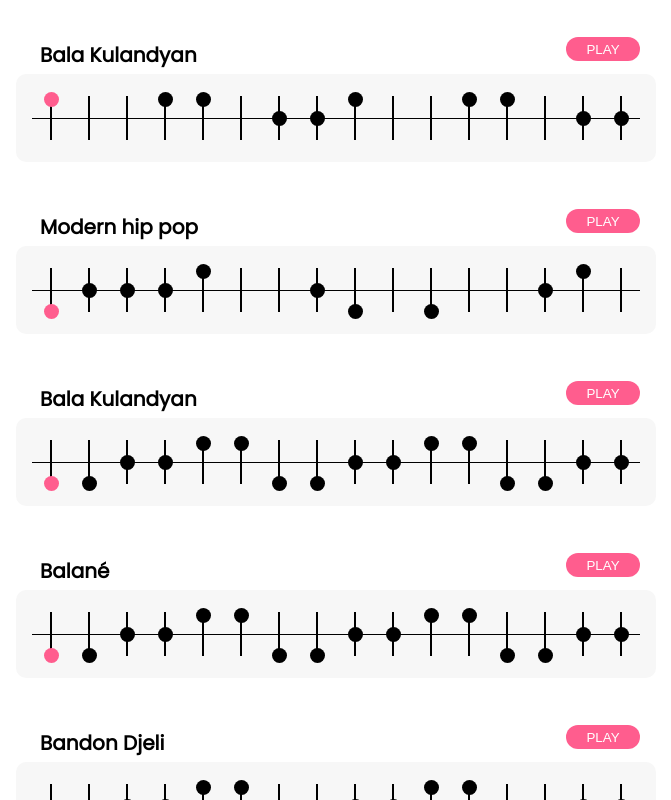
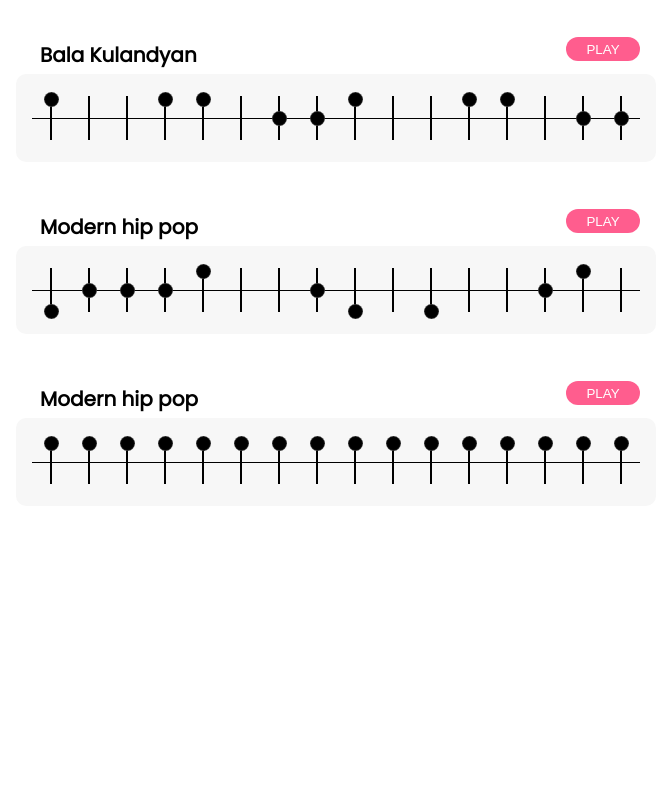
Before and after one commit to Marcobaldessari/djembedb-react, a React (Create React App) app: page / in a window 1280 px wide. Shown: the whole page, without its empty margins (304-975 px from the left). Built offline with nearby package versions, Linux system fonts and the light colour scheme.

Commit message:
improves music player

```diff
--- a/src/components/app.jsx
+++ b/src/components/app.jsx
@@ -2,12 +2,11 @@ import React, { Component, Fragment } from "react";
 import SongCard from "./songCard";
 import { SongsData } from "../songsData";
 import useSound from "use-sound";
-// import fxBass from "../sounds/fxBass.mp3";
-// import fx-tone from '../sounds/fx-tone.mp3';
-// import fx-slap from '../sounds/fx-slap.mp3';
+var uniqid = require("uniqid");
 
 class App extends Component {
   state = {
+    SongsData: SongsData,
     playing: false,
     step: 0,
 
@@ -29,7 +28,7 @@ class App extends Component {
   //   this.playPause = this.playPause.bind(this);
   // }
 
-  handlePlayPause = () => {
+  handlePlayPause = (songId) => {
     if (this.state.playing) {
       clearInterval(this.interval);
       this.setState(() => ({
@@ -40,6 +39,7 @@ class App extends Component {
 
     this.setState(() => ({
       playing: true,
+      songPlaying: songId,
     }));
     // const { bpm, notes, type, release, delay } = this.state;
 
@@ -50,8 +50,36 @@ class App extends Component {
         }),
         () => {
           // console.log(this.state.step);
-          const audioEl = document.getElementsByClassName("fxBass")[0];
-          audioEl.play();
+          // if () {
+          // }
+
+          const fxBass = document.getElementsByClassName("fxBass")[0];
+          const fxTone = document.getElementsByClassName("fxTone")[0];
+          const fxSlap = document.getElementsByClassName("fxSlap")[0];
+          switch (
+            this.state.SongsData[songId].song.split(" ")[this.state.step]
+          ) {
+            case "x":
+              break;
+            case "Gun":
+              fxBass.play();
+              break;
+            case "Dun":
+              fxBass.play();
+              break;
+            case "go":
+              fxTone.play();
+              break;
+            case "do":
+              fxTone.play();
+              break;
+            case "Pa":
+              fxSlap.play();
+              break;
+            case "Ta":
+              fxSlap.play();
+              break;
+          }
         }
       );
     }, (60 * 1000) / this.state.bpm / 2);
@@ -63,22 +91,26 @@ class App extends Component {
         <div className={"songList"}>
           {SongsData.map((song) => (
             <SongCard
-              key={song.id}
+              key={uniqid()}
+              songId={song.id}
               step={this.state.step}
               songName={song.songName}
               song={song.song}
               OnPlayPause={this.handlePlayPause}
+              songPlaying={this.state.songPlaying}
             />
           ))}
         </div>
+
         <audio className="fxBass">
-          <source src="../../sounds/fxBass.mp3"></source>
+          <source src="https://raw.githubusercontent.com/Marcobaldessari/djembedb-react/master/src/sounds/fxBass.mp3"></source>
+          {/* <source src="../../sounds/fxBass.mp3"></source> */}
         </audio>
         <audio className="fxTone">
-          <source src="https://assets.coderrocketfuel.com/pomodoro-times-up.mp3"></source>
+          <source src="https://raw.githubusercontent.com/Marcobaldessari/djembedb-react/master/src/sounds/fxTone.mp3"></source>
         </audio>
         <audio className="fxSlap">
-          <source src="https://assets.coderrocketfuel.com/pomodoro-times-up.mp3"></source>
+          <source src="https://raw.githubusercontent.com/Marcobaldessari/djembedb-react/master/src/sounds/fxSlap.mp3"></source>
         </audio>
       </React.Fragment>
     );
--- a/src/components/notationNote.jsx
+++ b/src/components/notationNote.jsx
@@ -19,7 +19,10 @@ class NotationNote extends Component {
 
   getNoteClasses() {
     let classes = "notation-note-circle " + this.state.note;
-    if (this.state.noteIndex == this.props.step) {
+    if (
+      this.props.songId == this.props.songPlaying &&
+      this.state.noteIndex == this.props.step
+    ) {
       classes += " active";
     }
     // classes += this.props.noteIndex === this.state.step ? " active" : "";
--- a/src/components/songCard.jsx
+++ b/src/components/songCard.jsx
@@ -17,7 +17,9 @@ class SongCard extends Component {
         <h2 className="song-name">{this.state.songName}</h2>
         <button
           className={"btn btn-play paused"}
-          onClick={this.props.OnPlayPause}
+          onClick={() => {
+            this.props.OnPlayPause(this.props.songId);
+          }}
         >
           PLAY
         </button>
@@ -29,6 +31,8 @@ class SongCard extends Component {
               key={uniqid()}
               note={i}
               noteIndex={index}
+              songId={this.props.songId}
+              songPlaying={this.props.songPlaying}
             />
           ))}
         </div>
--- a/src/songsData.js
+++ b/src/songsData.js
@@ -1,57 +1,62 @@
 export const SongsData = [
     {
-      id: 1,
+      id: 0,
       songName: "Bala Kulandyan",
       song: "Pa x x Ta Pa x go do Pa x x Ta Pa x go do",
-      song3: [
+      songAlternative: [
         ["Pa x x Ta Pa x go do"]
         ["Pa x x Ta Pa x go do"]
       ]
       ,
     },
     {
-      id: 2,
+      id: 1,
       songName: "Modern hip pop",
       song: "Gun do go do Pa x x do Gun x Gun x x do Pa x",
     },
     {
-      id: 3,
-      songName: "Bala Kulandyan",
-      song: "Dun Gun do go Ta Pa Dun Gun do go Ta Pa Dun Gun do go",
+      id: 2,
+      songName: "Modern hip pop",
+      song: "Ta Ta Ta Ta Ta Ta Ta Ta Ta Ta Ta Ta Ta Ta Ta Ta",
     },
-    {
-      id: 4,
-      songName: "Balané",
-      song: "Dun Gun do go Ta Pa Dun Gun do go Ta Pa Dun Gun do go",
-    },
-    {
-      id: 5,
-      songName: "Bandon Djeli",
-      song: "Dun Gun do go Ta Pa Dun Gun do go Ta Pa Dun Gun do go",
-    },
-    {
-      id: 6,
-      songName: "Bala Kulandyan",
-      song: "Pa x x Ta Pa x go do Pa x x Ta Pa x go do",
-    },
-    {
-      id: 7,
-      songName: "Modern hip pop",
-      song: "Gun do go do Pa x x do Gun x Gun x do Pa x x",
-    },
-    {
-      id: 8,
-      songName: "Bala Kulandyan",
-      song: "Dun Gun do go Ta Pa Dun Gun do go Ta Pa Dun Gun do go",
-    },
-    {
-      id: 9,
-      songName: "Balané",
-      song: "Dun Gun do go Ta Pa Dun Gun do go Ta Pa Dun Gun do go",
-    },
-    {
-      id: 10,
-      songName: "Bandon Djeli",
-      song: "Dun Gun do go Ta Pa Dun Gun do go Ta Pa Dun Gun do go",
-    },
+    // {
+    //   id: 3,
+    //   songName: "Bala Kulandyan",
+    //   song: "Dun Gun do go Ta Pa Dun Gun do go Ta Pa Dun Gun do go",
+    // },
+    // {
+    //   id: 4,
+    //   songName: "Balané",
+    //   song: "Dun Gun do go Ta Pa Dun Gun do go Ta Pa Dun Gun do go",
+    // },
+    // {
+    //   id: 5,
+    //   songName: "Bandon Djeli",
+    //   song: "Dun Gun do go Ta Pa Dun Gun do go Ta Pa Dun Gun do go",
+    // },
+    // {
+    //   id: 6,
+    //   songName: "Bala Kulandyan",
+    //   song: "Pa x x Ta Pa x go do Pa x x Ta Pa x go do",
+    // },
+    // {
+    //   id: 7,
+    //   songName: "Modern hip pop",
+    //   song: "Gun do go do Pa x x do Gun x Gun x do Pa x x",
+    // },
+    // {
+    //   id: 8,
+    //   songName: "Bala Kulandyan",
+    //   song: "Dun Gun do go Ta Pa Dun Gun do go Ta Pa Dun Gun do go",
+    // },
+    // {
+    //   id: 9,
+    //   songName: "Balané",
+    //   song: "Dun Gun do go Ta Pa Dun Gun do go Ta Pa Dun Gun do go",
+    // },
+    // {
+    //   id: 10,
+    //   songName: "Bandon Djeli",
+    //   song: "Dun Gun do go Ta Pa Dun Gun do go Ta Pa Dun Gun do go",
+    // },
   ]
--- a/src/style.css
+++ b/src/style.css
@@ -144,6 +144,8 @@ a {
   border-radius: 50px;
   background: #000;
   margin: 0 auto;
+  -webkit-box-shadow: 0 0 1px 0px #fff inset;
+  box-shadow: 0 0 1px 0px #fff inset;
 }
 .song-card .notation-note-circle.active {
   background: #ff5d8e;
--- a/src/style.styl
+++ b/src/style.styl
@@ -158,6 +158,7 @@ a
         border-radius 50px
         background $text-color
         margin 0 auto
+        box-shadow: 0 0 1px 0px white inset
         &.active
             background $main-color
 
```
